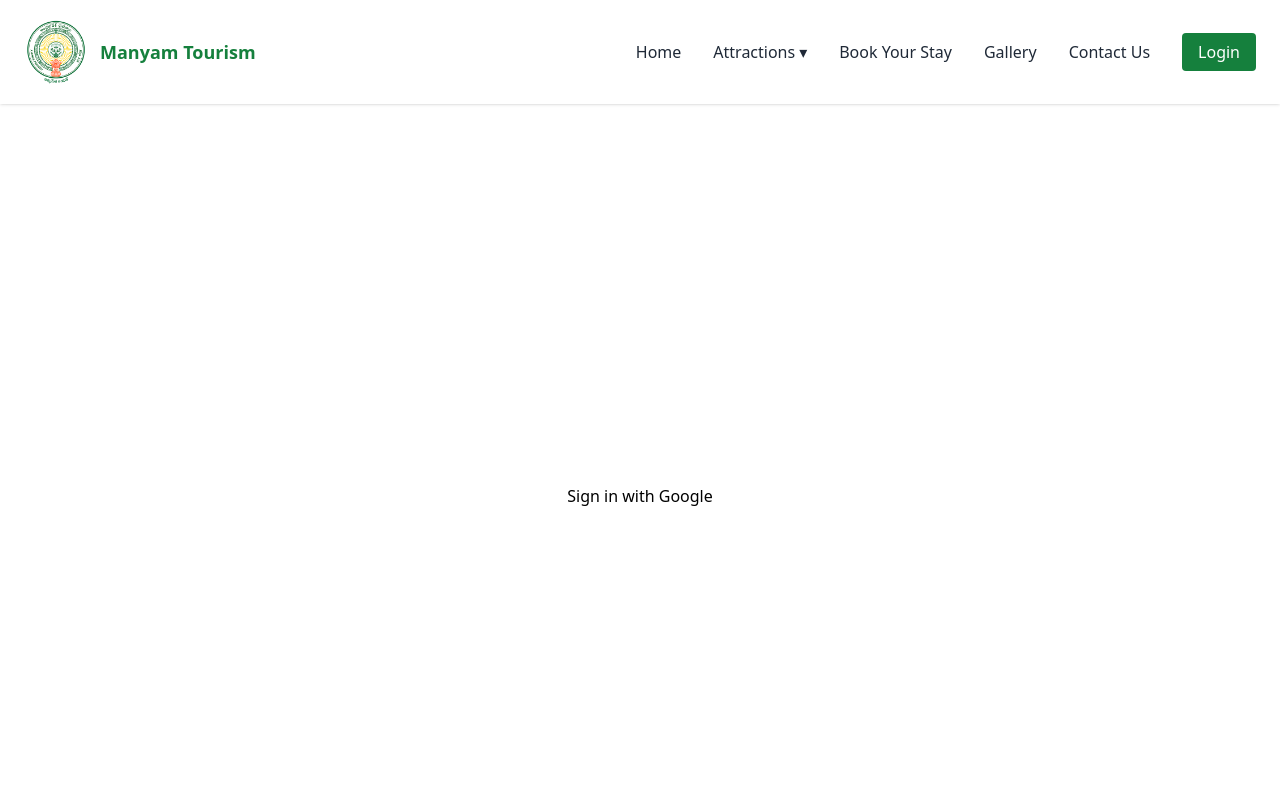
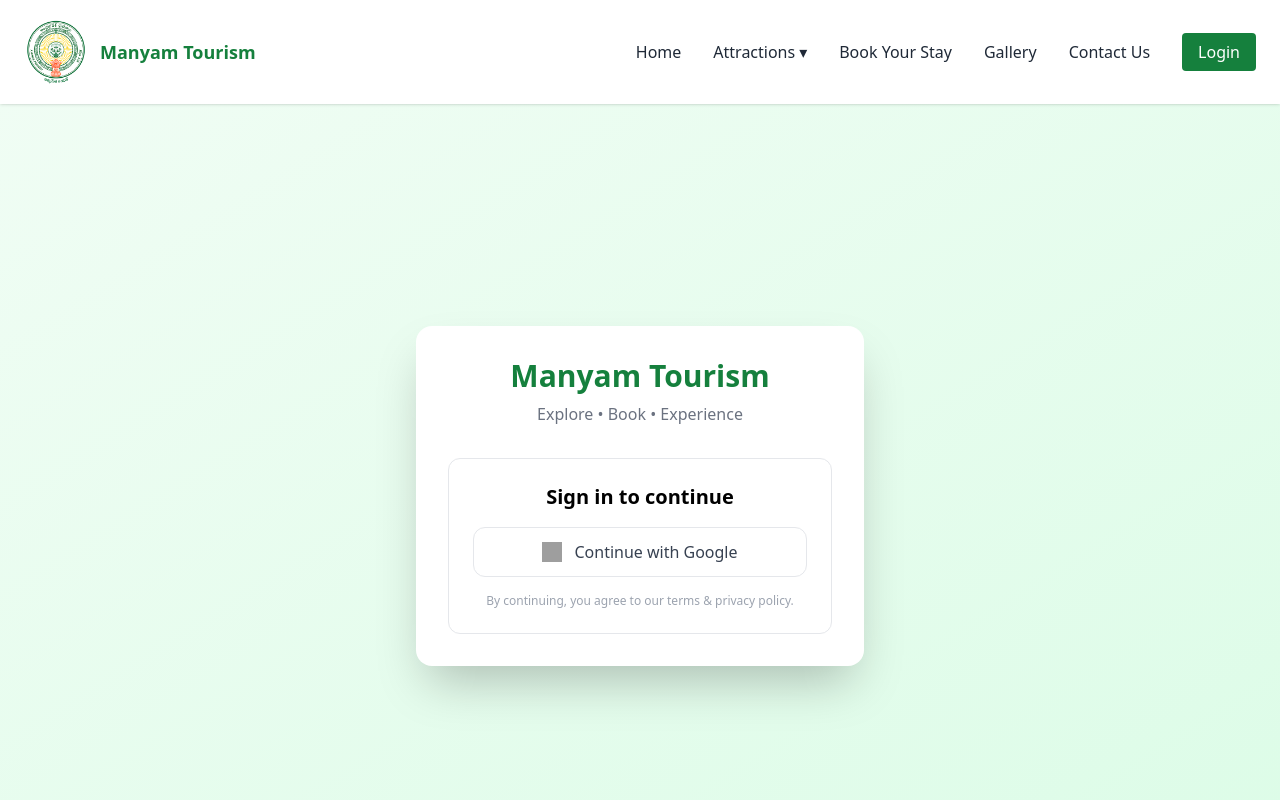
Before and after one commit to ritheeshreddy1697/manyam-frontend, a React (Vite) app: page /login in a window 1280 px wide. Shown: the top 800 px of the page. Built offline with nearby package versions, Linux system fonts and the light colour scheme; grey boxes are pictures that could not be loaded.

Commit message:
fix: downgrade to Tailwind v3 for Ne

```diff
--- a/src/pages/Booking/BookingPay.jsx
+++ b/src/pages/Booking/BookingPay.jsx
@@ -4,33 +4,66 @@
 export default function BookingPay() {
   const { bookingId } = useParams();
   const navigate = useNavigate();
-  const [loading, setLoading] = useState(false);
+
   const [booking, setBooking] = useState(null);
+  const [loadingBooking, setLoadingBooking] = useState(true);
+  const [paying, setPaying] = useState(false);
 
+  // 🔹 Fetch booking
   useEffect(() => {
-    fetch(`${import.meta.env.VITE_API_URL}/api/booking/${bookingId}`, {
+    const fetchBooking = async () => {
+      try {
+        const res = await fetch(
+          `${import.meta.env.VITE_API_URL}/api/booking/${bookingId}`,
+          {
             headers: {
               Authorization: `Bearer ${localStorage.getItem("token")}`
             }
-    })
-      .then(res => res.json())
-      .then(setBooking);
-  }, [bookingId]);
+          }
+        );
 
+        if (!res.ok) throw new Error("Unauthorized");
+        const data = await res.json();
+        setBooking(data);
+      } catch (err) {
+        alert("Failed to load booking");
+        navigate("/my-bookings");
+      } finally {
+        setLoadingBooking(false);
+      }
+    };
+
+    fetchBooking();
+  }, [bookingId, navigate]);
+
+  // 🔹 Payment
   const payNow = async () => {
-    setLoading(true);
+    if (!window.Razorpay) {
+      alert("Razorpay SDK not loaded");
+      return;
+    }
 
-    const res = await fetch(`${import.meta.env.VITE_API_URL}/api/payment/order`, {
+    try {
+      setPaying(true);
+
+      // 1️⃣ Create order
+      const res = await fetch(
+        `${import.meta.env.VITE_API_URL}/api/payment/order`,
+        {
           method: "POST",
           headers: {
             "Content-Type": "application/json",
             Authorization: `Bearer ${localStorage.getItem("token")}`
           },
           body: JSON.stringify({ bookingId })
-    });
+        }
+      );
+
+      if (!res.ok) throw new Error("Order creation failed");
 
       const order = await res.json();
 
+      // 2️⃣ Razorpay popup
       const options = {
         key: import.meta.env.VITE_RAZORPAY_KEY,
         amount: order.amount,
@@ -38,8 +71,12 @@
         name: "Manyam Tourism",
         description: "Hotel Booking",
         order_id: order.id,
-      handler: async function (response) {
-        await fetch(`${import.meta.env.VITE_API_URL}/api/payment/verify`, {
+
+        handler: async (response) => {
+          try {
+            const verifyRes = await fetch(
+              `${import.meta.env.VITE_API_URL}/api/payment/verify`,
+              {
                 method: "POST",
                 headers: {
                   "Content-Type": "application/json",
@@ -49,31 +86,66 @@
                   ...response,
                   bookingId
                 })
-        });
+              }
+            );
+
+            if (!verifyRes.ok) {
+              throw new Error("Payment verification failed");
+            }
 
             navigate(`/booking/success/${bookingId}`);
+          } catch (err) {
+            alert("Payment successful but verification failed");
+          }
+        },
+
+        modal: {
+          ondismiss: () => {
+            setPaying(false);
+          }
         }
       };
 
       const rzp = new window.Razorpay(options);
       rzp.open();
-    setLoading(false);
+
+    } catch (err) {
+      alert("Payment failed. Try again.");
+      setPaying(false);
+    }
   };
 
-  if (!booking) return <p className="p-10">Loading booking...</p>;
+  // 🔹 Loading states
+  if (loadingBooking) {
+    return (
+      <div className="min-h-screen flex items-center justify-center text-gray-500">
+        Loading booking details...
+      </div>
+    );
+  }
+
+  if (!booking) return null;
 
   return (
-    <div className="min-h-screen flex items-center justify-center">
-      <div className="bg-white p-10 rounded-xl shadow-xl w-full max-w-md text-center">
+    <div className="min-h-screen flex items-center justify-center bg-gray-50">
+      <div className="bg-white p-10 rounded-2xl shadow-xl w-full max-w-md text-center">
         <h1 className="text-2xl font-bold mb-4">Confirm Payment</h1>
-        <p className="mb-4">Amount: ₹{booking.amount}</p>
+
+        <p className="text-gray-600 mb-2">
+          Hotel: <b>{booking.hotelId?.name}</b>
+        </p>
+
+        <p className="text-lg font-semibold mb-6">
+          Amount: ₹{booking.amount}
+        </p>
 
         <button
           onClick={payNow}
-          disabled={loading}
-          className="bg-green-700 text-white px-6 py-3 rounded-xl w-full"
+          disabled={paying}
+          className="bg-green-700 hover:bg-green-800 disabled:bg-gray-400
+                     text-white px-6 py-3 rounded-xl w-full transition"
         >
-          {loading ? "Processing..." : "Pay Now"}
+          {paying ? "Opening payment..." : "Pay Now"}
         </button>
       </div>
     </div>
--- a/src/pages/auth/Login.jsx
+++ b/src/pages/auth/Login.jsx
@@ -1,54 +1,82 @@
+import { useState } from "react";
 import { signInWithPopup } from "firebase/auth";
 import { auth, provider } from "../../firebase";
 import { useNavigate } from "react-router-dom";
 
 export default function Login() {
   const navigate = useNavigate();
+  const [loading, setLoading] = useState(false);
 
-  const googleLogin = async () => {
+  const loginWithGoogle = async () => {
     try {
-      // 1️⃣ Google popup
+      setLoading(true);
+
       const result = await signInWithPopup(auth, provider);
+      const token = await result.user.getIdToken();
 
-      // 2️⃣ Get Google ID token
-      const googleToken = await result.user.getIdToken();
-
-      // 3️⃣ Send token to backend
-      const res = await fetch(`${import.meta.env.VITE_API_URL}/api/auth/google`, {
-        method: "POST",
-        headers: { "Content-Type": "application/json" },
-        body: JSON.stringify({ token: googleToken })
-      });
-
-      if (!res.ok) throw new Error("Backend auth failed");
+      const res = await fetch(
+        `${import.meta.env.VITE_API_URL}/api/auth/google`,
+        {
+          method: "POST",
+          headers: { "Content-Type": "application/json" },
+          body: JSON.stringify({ token })
+        }
+      );
 
       const data = await res.json();
 
-      // 4️⃣ Store JWT
       localStorage.setItem("token", data.token);
       localStorage.setItem("role", data.role);
 
-      // 5️⃣ Redirect by role
-      navigate(`/${data.role}/dashboard`);
-
+      navigate("/");
     } catch (err) {
-      alert("Login failed");
-      console.error(err);
+      alert("Login failed. Please try again.");
+      setLoading(false);
     }
   };
 
   return (
-    <div style={{ height: "100vh", display: "grid", placeItems: "center" }}>
-      <button
-        onClick={googleLogin}
-        style={{
-          padding: "12px 20px",
-          fontSize: "16px",
-          cursor: "pointer"
-        }}
-      >
-        Sign in with Google
-      </button>
+    <div className="min-h-screen flex items-center justify-center bg-gradient-to-br from-green-50 to-green-100 px-4">
+      <div className="bg-white shadow-2xl rounded-2xl w-full max-w-md p-8 text-center">
+        {/* LOGO / TITLE */}
+        <h1 className="text-3xl font-bold text-green-700 mb-2">
+          Manyam Tourism
+        </h1>
+        <p className="text-gray-500 mb-8">
+          Explore • Book • Experience
+        </p>
+
+        {/* LOGIN CARD */}
+        <div className="border rounded-xl p-6">
+          <h2 className="text-xl font-semibold mb-4">
+            Sign in to continue
+          </h2>
+
+          <button
+            onClick={loginWithGoogle}
+            disabled={loading}
+            className="w-full flex items-center justify-center gap-3
+                       border rounded-xl py-3 px-4
+                       hover:bg-gray-50 transition
+                       disabled:opacity-50"
+          >
+            {/* Google icon */}
+            <img
+              src="https://www.svgrepo.com/show/475656/google-color.svg"
+              alt="Google"
+              className="w-5 h-5"
+            />
+
+            <span className="font-medium text-gray-700">
+              {loading ? "Signing in..." : "Continue with Google"}
+            </span>
+          </button>
+
+          <p className="text-xs text-gray-400 mt-4">
+            By continuing, you agree to our terms & privacy policy.
+          </p>
+        </div>
+      </div>
     </div>
   );
 }
```
Lines whose indentation alone changed are shown as unchanged.
